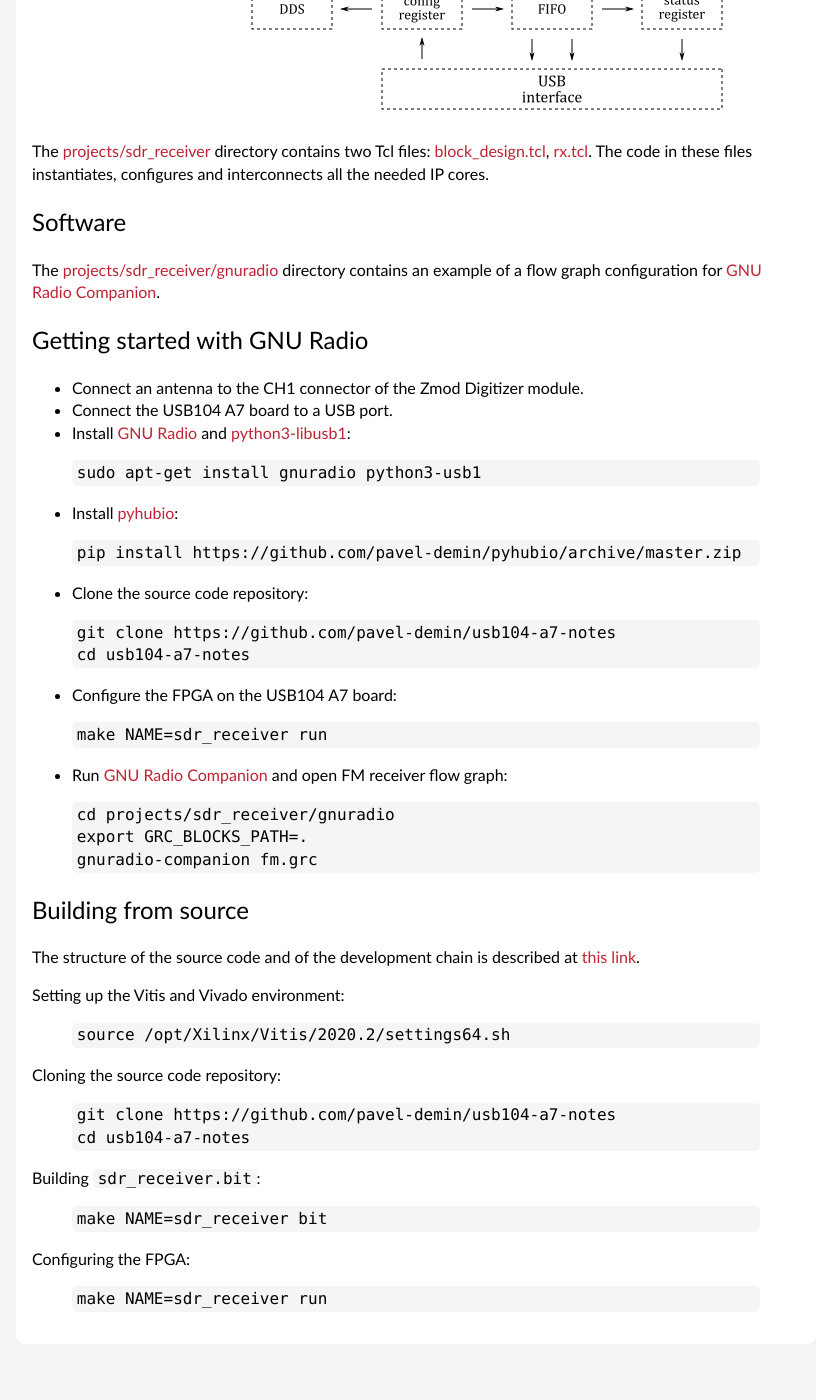
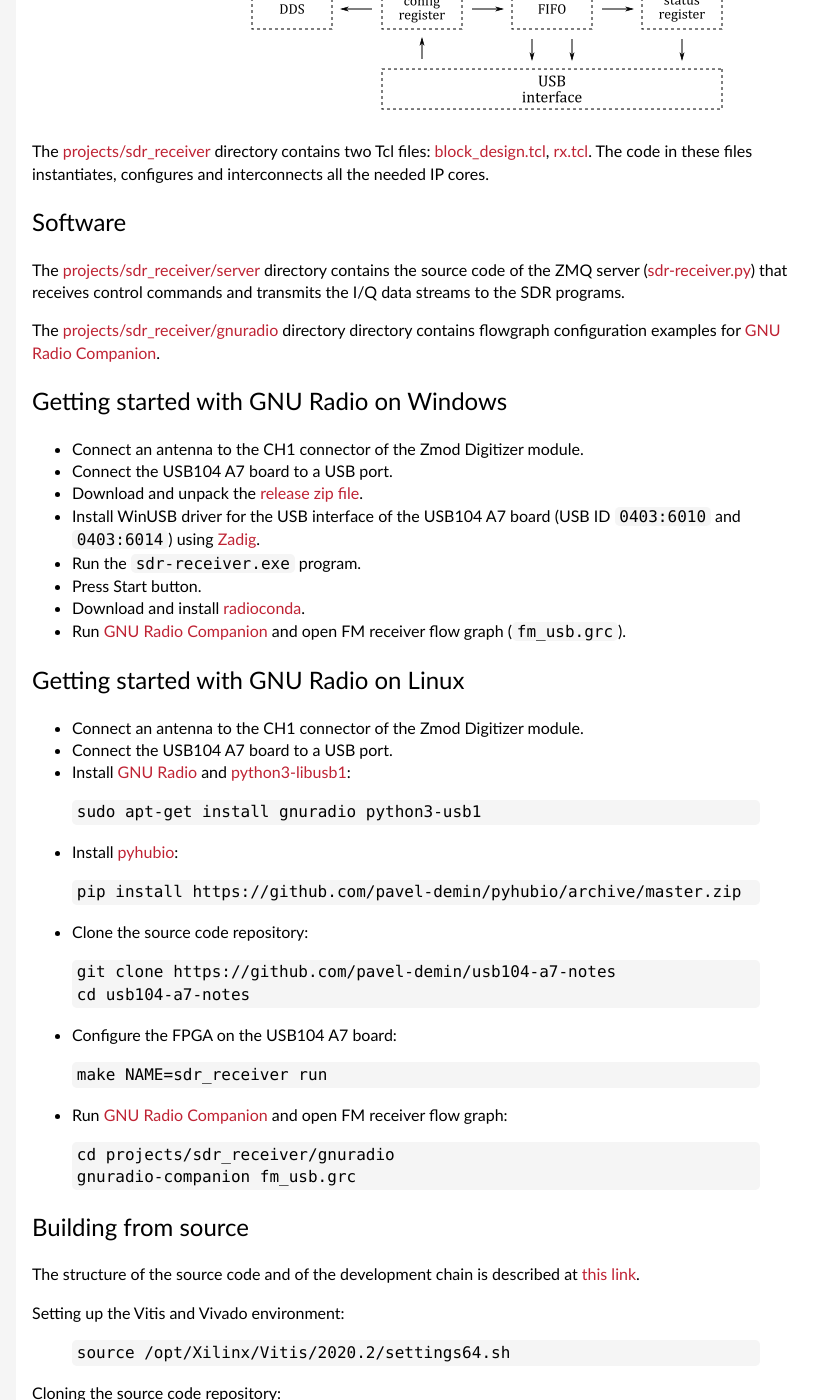
Before and after one commit to pavel-demin/usb104-a7-notes, a Jekyll site: the page built from sdr-receiver.md, in a window 1280 px wide and 1400 px high, scrolled down 749 px. Shown: the whole window, without its empty margins (224-1040 px from the left). Built offline with Jekyll 4.4.1, drawn with Linux system fonts in a browser that asks for light colours.

Commit message:
add instructions for GNU Radio on Windows to sdr-receiver

```diff
--- a/sdr-receiver.md
+++ b/sdr-receiver.md
@@ -33,9 +33,23 @@
 Software
 -----
 
-The [projects/sdr_receiver/gnuradio](https://github.com/pavel-demin/usb104-a7-notes/tree/master/projects/sdr_receiver/gnuradio) directory contains an example of a flow graph configuration for [GNU Radio Companion](https://wiki.gnuradio.org/index.php/GNURadioCompanion).
+The [projects/sdr_receiver/server](https://github.com/pavel-demin/usb104-a7-notes/tree/master/projects/sdr_receiver/server) directory contains the source code of the ZMQ server ([sdr-receiver.py](https://github.com/pavel-demin/usb104-a7-notes/blob/master/projects/sdr_receiver/server/sdr-receiver.py)) that receives control commands and transmits the I/Q data streams to the SDR programs.
 
-Getting started with GNU Radio
+The [projects/sdr_receiver/gnuradio](https://github.com/pavel-demin/usb104-a7-notes/tree/master/projects/sdr_receiver/gnuradio) directory directory contains flowgraph configuration examples for [GNU Radio Companion](https://wiki.gnuradio.org/index.php/GNURadioCompanion).
+
+Getting started with GNU Radio on Windows
+-----
+
+ - Connect an antenna to the CH1 connector of the Zmod Digitizer module.
+ - Connect the USB104 A7 board to a USB port.
+ - Download and unpack the [release zip file]({{ site.release-file }}).
+ - Install WinUSB driver for the USB interface of the USB104 A7 board (USB ID `0403:6010` and `0403:6014`) using [Zadig](https://zadig.akeo.ie).
+ - Run the `sdr-receiver.exe` program.
+ - Press Start button.
+ - Download and install [radioconda](https://github.com/ryanvolz/radioconda).
+ - Run [GNU Radio Companion](https://wiki.gnuradio.org/index.php/GNURadioCompanion) and open FM receiver flow graph (`fm_usb.grc`).
+
+Getting started with GNU Radio on Linux
 -----
 
  - Connect an antenna to the CH1 connector of the Zmod Digitizer module.
@@ -60,9 +74,9 @@
  - Run [GNU Radio Companion](https://wiki.gnuradio.org/index.php/GNURadioCompanion) and open FM receiver flow graph:
 {% highlight bash %}
 cd projects/sdr_receiver/gnuradio
-export GRC_BLOCKS_PATH=.
-gnuradio-companion fm.grc
+gnuradio-companion fm_usb.grc
 {% endhighlight %}
+
 
 Building from source
 -----
```
